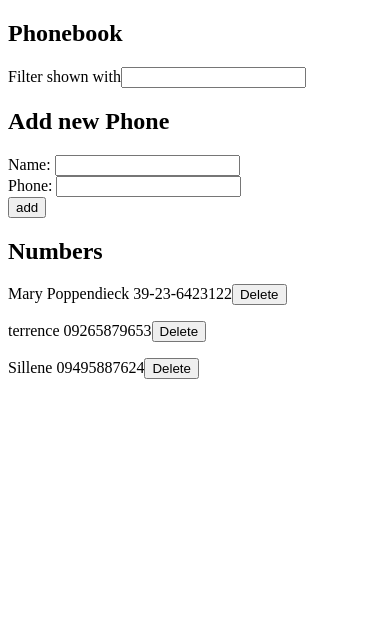
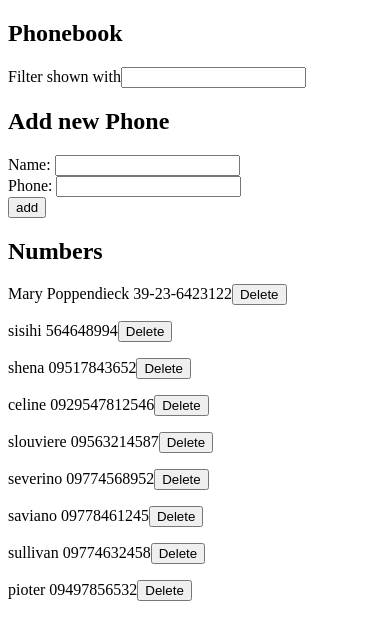
Before and after one commit to jbryan11/fullstack-open-2021, a React (Create React App) app in the folder part2/phonebook/: page / in a window 390 px wide. Shown: the top 640 px of the page. Built offline with nearby package versions, Linux system fonts and the light colour scheme; data requests are answered from the project's data file.

Commit message:
Part 2 : Phonebook, exercise 2.19-2.20

```diff
--- a/part2/phonebook/models/db.json
+++ b/part2/phonebook/models/db.json
@@ -6,14 +6,44 @@
       "id": 4
     },
     {
-      "name": "terrence",
-      "number": "09265879653",
-      "id": 6
+      "name": "sisihi",
+      "number": "564648994",
+      "id": 17
     },
     {
-      "name": "Sillene",
-      "number": "09495887624",
-      "id": 7
+      "name": "shena",
+      "number": "09517843652",
+      "id": 18
+    },
+    {
+      "name": "celine",
+      "number": "0929547812546",
+      "id": 19
+    },
+    {
+      "name": "slouviere",
+      "number": "09563214587",
+      "id": 20
+    },
+    {
+      "name": "severino",
+      "number": "09774568952",
+      "id": 21
+    },
+    {
+      "name": "saviano",
+      "number": "09778461245",
+      "id": 22
+    },
+    {
+      "name": "sullivan",
+      "number": "09774632458",
+      "id": 23
+    },
+    {
+      "name": "pioter",
+      "number": "09497856532",
+      "id": 24
     }
   ]
 }
--- a/part2/phonebook/src/App.js
+++ b/part2/phonebook/src/App.js
@@ -4,11 +4,14 @@ import InputForm from "./components/InputForm";
 import Input from "./components/Input";
 import Persons from "./components/Persons";
 import phonebook from "./api/phonebook";
+import Notifications from "./components/Notifications";
 const App = () => {
 	const [persons, setPersons] = useState([]);
 	const [newName, setNewName] = useState("");
 	const [newNumber, setNewNumber] = useState("");
 	const [filterInput, setFilterInput] = useState("");
+	const [notificationMessage, setNotificationMessage] = useState(null);
+	const [isError, setIsError] = useState(false);
 
 	useEffect(() => {
 		phonebook.getAll().then((data) => setPersons(data));
@@ -27,18 +30,31 @@ const App = () => {
 		setNewName("");
 		setNewNumber("");
 	}
+	function notifyUser(isErr, message) {
+		setIsError(isErr);
+		setNotificationMessage(message);
+		setTimeout(() => {
+			setNotificationMessage(null);
+		}, 5000);
+	}
+	function getPersons() {
+		phonebook.getAll().then((data) => setPersons(data));
+	}
 	const deletePerson = (event) => {
 		let confirmation = window.confirm(
 			"Do you want to delete this person from the phonebook?"
 		);
 		if (confirmation) {
-			phonebook.deletePerson(event.target.value).then((status) => {
-				status === 200
-					? phonebook.getAll().then((data) => setPersons(data))
-					: alert(
-							`$Person with id ${event.target.value} has not been deleted due to error`
-					  );
-			});
+			phonebook
+				.deletePerson(event.target.value)
+				.then((status) => {
+					if (status === 200) getPersons();
+
+				})
+				.catch((error) => {
+					console.error(error);
+					notifyUser(1, "This person has already been deleted from the server.");
+				});
 		}
 	};
 	const updatePerson = (currentId, newest) => {
@@ -46,14 +62,16 @@ const App = () => {
 			`The person, ${newName} is already added to phonebook, replace old number with a new one?`
 		);
 		if (needUpdate) {
-			phonebook.updatePerson(currentId, newest).then((status) => {
-				status === 200
-					? phonebook.getAll().then((data) => {
-							setPersons(data);
-							resetField()
-					  })
-					: alert(`The person was not updated. Please try again.`);
-			});
+			phonebook
+				.updatePerson(currentId, newest)
+				.then((status) => {
+					if (status === 200) getPersons();
+					resetField();
+				})
+				.catch((error) => {
+					console.error(error);
+					notifyUser(true, `The person was not updated. Please try again.`);
+				});
 		}
 	};
 	const checkPerson = () => {
@@ -64,7 +82,7 @@ const App = () => {
 	const addPerson = (person) => {
 		phonebook.addPerson(person).then((data) => {
 			setPersons(persons.concat(data));
-			alert(`${newName} has already been added to phonebook`);
+			notifyUser(false, `${newName} has been added to phonebook`);
 			resetField();
 		});
 	};
@@ -88,6 +106,7 @@ const App = () => {
 
 	return (
 		<div>
+			<Notifications isError={isError} message={notificationMessage} />
 			<h2>Phonebook</h2>
 			<Filter handler={handleFilterInput} value={filterInput} />
 			<h2>Add new Phone</h2>
--- a/part2/phonebook/src/api/phonebook.js
+++ b/part2/phonebook/src/api/phonebook.js
@@ -21,17 +21,12 @@ function deletePerson(id) {
 	return axios
 		.delete(`${baseUrl}/${id}`)
 		.then((response) => response.status)
-		.catch((error) => {
-			console.error(error);
-		});
+
 }
 function updatePerson(id, data) {
 	return axios
 		.put(`${baseUrl}/${id}`, data)
 		.then((response) => response.status)
-		.catch((error) => {
-			console.error(error);
-		});
 }
 // eslint-disable-next-line
 export default { getAll, addPerson, deletePerson, updatePerson };
--- /dev/null
+++ b/part2/phonebook/src/components/Notifications.jsx
@@ -0,0 +1,10 @@
+const Notifications=({isError,message})=>{
+    const boxStyle = isError? "error": "success"
+    if(message === null) {return null}
+    return(
+        <div className={`${boxStyle} container notification`}>
+            <p>{message}</p>
+        </div>
+    )
+}
+export default Notifications
--- a/part2/phonebook/src/index.js
+++ b/part2/phonebook/src/index.js
@@ -1,5 +1,5 @@
 import ReactDOM from "react-dom";
-
+import './styles/index.css'
 import App from "./App";
 
 ReactDOM.render(<App />, document.getElementById("root"));
--- /dev/null
+++ b/part2/phonebook/src/styles/index.css
@@ -0,0 +1,20 @@
+
+.container{
+    width: 100%;
+    height: max-content;
+
+}
+.notification{
+    padding: 0.2rem;
+    box-sizing: border-box;
+}
+.success{
+    color:green;
+    border: green solid 1px;
+    font-family: 'Lucida Sans', 'Lucida Sans Regular', 'Lucida Grande', 'Lucida Sans Unicode', Geneva, Verdana, sans-serif;
+}
+.error{
+    color: red;
+    border: red solid 1px;
+    font-family: Cambria, Cochin, Georgia, Times, 'Times New Roman', serif;
+}
```
